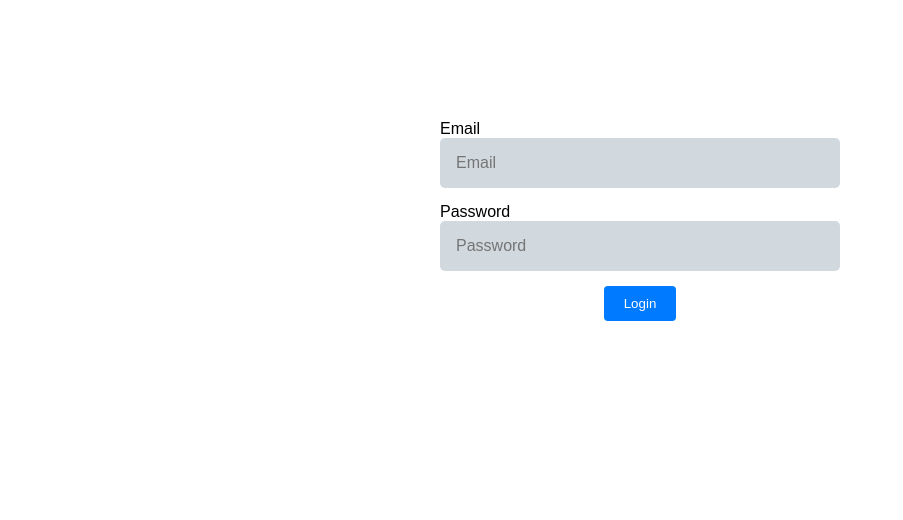
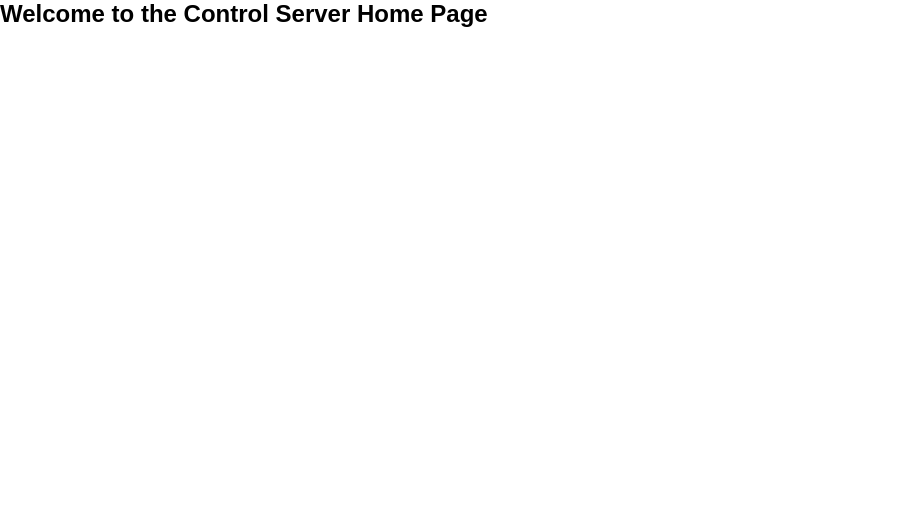
Before and after one commit to developer980/control-server, a Django app: template templates/home.html in a window 1280 px wide. Shown: the top 520 px of the page, without its empty margins (0-903 px from the left). After the commit the page ends 27 px from the top, so only its background shows below. Run offline with Django 5.2, Linux system fonts and the light colour scheme; the template is opened without the code that fills it, so the values that code supplies are empty.

Commit message:
added test template home.html

```diff
--- a/templates/home.html
+++ b/templates/home.html
@@ -11,29 +11,6 @@
   </head>
 
   <body>
-    <form class="form-primary" action="auth/login/">
-      <!-- {% csrf_token %} -->
-      <div class="input-field">
-        <label for="email"> Email</label><br />
-        <input
-          class="input-primary"
-          id="email"
-          name="email"
-          type="text"
-          placeholder="Email"
-        /><br />
-      </div>
-      <div class="input-field">
-        <label for="password">Password</label><br />
-        <input
-          class="input-primary"
-          id="password"
-          name="password"
-          type="password"
-          placeholder="Password"
-        /><br />
-      </div>
-      <button type="submit" class="button-primary">Login</button>
-    </form>
+    <h2>Welcome to the Control Server Home Page</h2>
   </body>
 </html>
```
